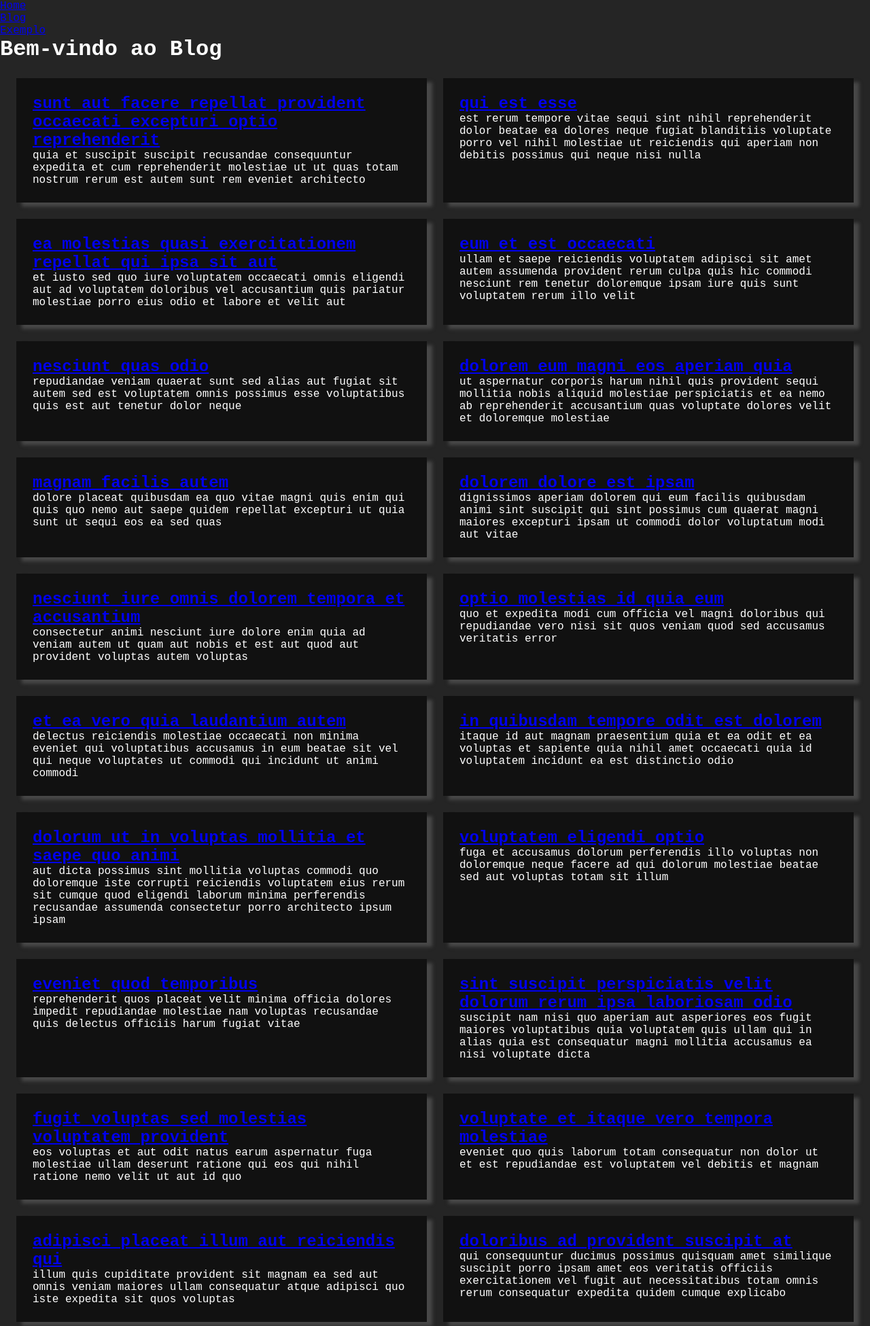
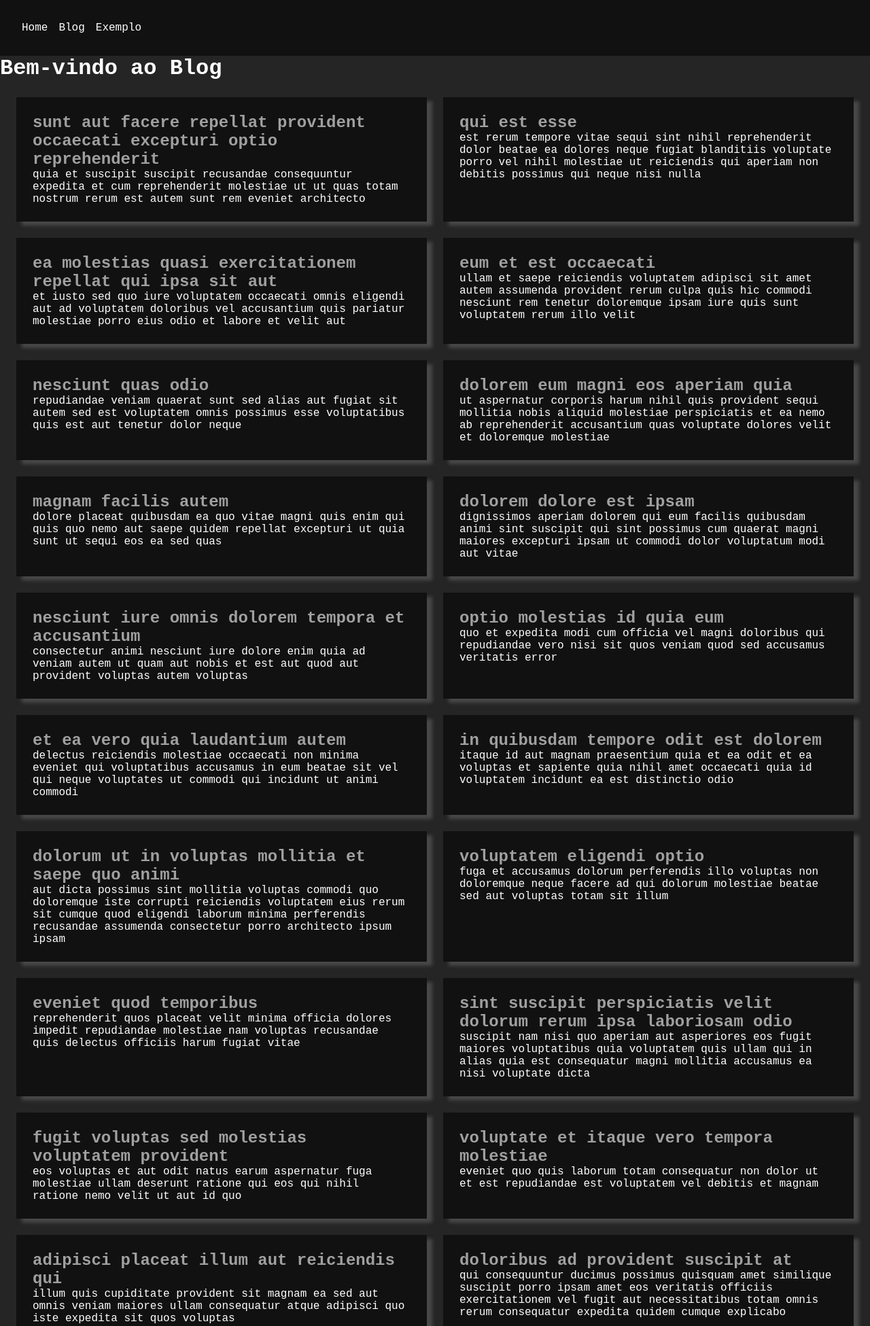
Before and after one commit to agostin-afk/Python-basico-avancado, a Django app: page /blog/ in a window 1280 px wide. Shown: the top 1951 px of the page at 68% size. Run offline with Django 4.2, Linux system fonts and the light colour scheme.

Commit message:
css e ajustes na url dinâmica

```diff
--- a/Django/base/global/partials/menu.html
+++ b/Django/base/global/partials/menu.html
@@ -1,5 +1,5 @@
-<nav>
-    <ul>
+<nav class="menu">
+    <ul class="menu_links">
         <li>
             <a href="{%url 'home:home' %}">Home</a>
         </li>
--- a/Django/base/global/partials/postblock.html
+++ b/Django/base/global/partials/postblock.html
@@ -1,10 +1,10 @@
 <article class="post">
     <header>
-      <h2 class="post__title">
+      <h1 class="post__title">
         <a href="{% url 'blog:post' post.id %}">
           {{ post.title }}
         </a>
-      </h2>
+      </h1>
     </header>
     <div class="post__body">{{ post.body }}</div>
 </article>
--- a/Django/base/static/global/css/estilo.css
+++ b/Django/base/static/global/css/estilo.css
@@ -18,6 +18,28 @@ body {
   padding: 1.5rem;
   box-shadow: 8px 6px 5px rgb(72, 72, 72);
 }
+.menu{
+  background-color: #111111;
+  padding: 1.5rem;
+}
+a{
+  color:#a0a0a0;
+  text-decoration: none;
+}
+a:hover{
+  text-decoration: underline;
+}
+.menu_links {
+  list-style: none;
+  display: flex;
+}
+
+.menu_links a {
+  display: block;
+  color: #fff;
+  padding: 0.5rem;
+}
+
 @media (min-width: 600px){
   .content:not(:has(.single-post)) {
     grid-template-columns: repeat(auto-fill, minmax(32rem, 1fr));
--- a/Django/blog/views.py
+++ b/Django/blog/views.py
@@ -1,6 +1,7 @@
 from django.shortcuts import render
-from django.http import HttpResponse
+from django.http import HttpResponse, HttpRequest, Http404
 from blog.data import posts
+from typing import Any
 def blog(request):
     context = {
             'texto': 'Bem-vindo ao Blog',
@@ -22,14 +23,18 @@ def exemplo(request):
         'blog/exemplo.html',
         context
     )
-def post(request, post_id):
-    found_post = None
+def post(request: HttpRequest, post_id: int):
+    found_post: dict[str, Any] | None = None
+
     for post in posts:
         if post['id'] == post_id:
             found_post = post
             break
+    if found_post is None:
+        raise Http404("Post not found")
     context = {
-        'post': found_post
+        'post': found_post,
+        'title': found_post['title'] + '-',
     }
 
     return render(
```
